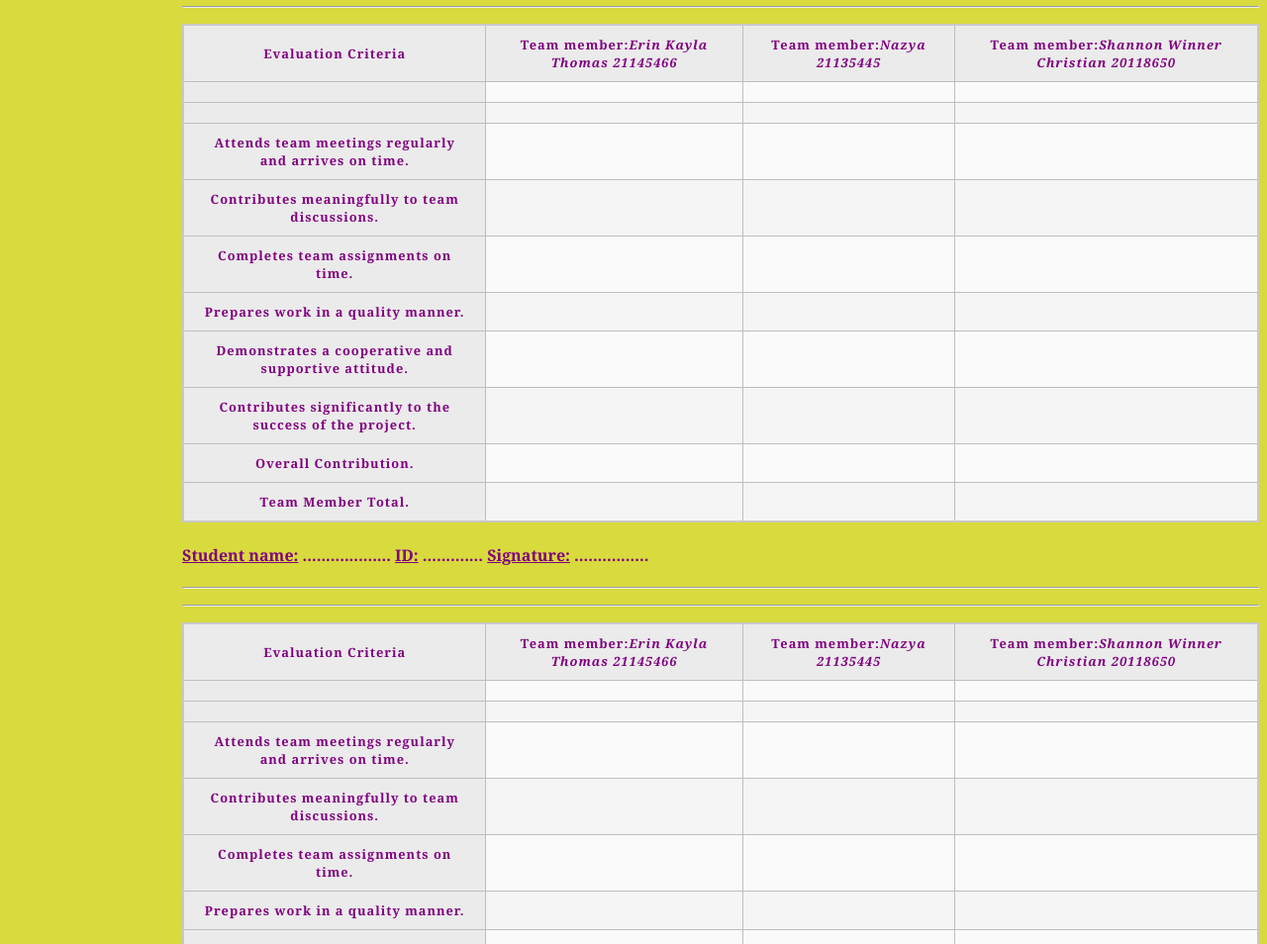
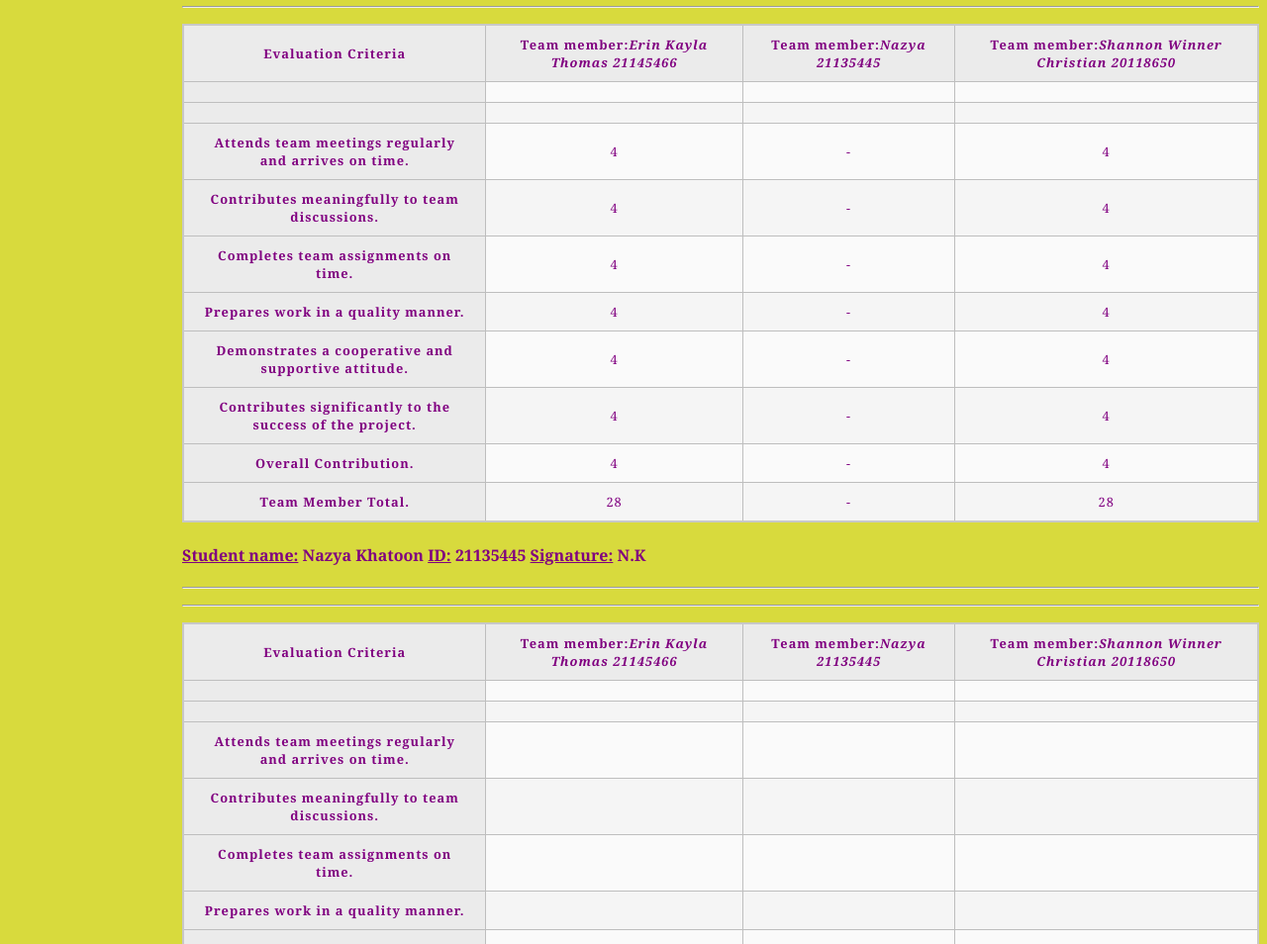
Before and after one commit to Snofolofosoraus/snofolofosoraus.github.io, a plain HTML site: page misc/evaluation.html in a window 1280 px wide. Shown: the part 460-1414 px from the top of the page at 99% size. Drawn offline with Linux system fonts and the light colour scheme.

Commit message:
Update evaluation.html

```diff
--- a/misc/evaluation.html
+++ b/misc/evaluation.html
@@ -13,7 +13,7 @@
     </ul>
 
     <h1>Peer Evaluation Form for Team Work [Private Page]</h1><br>
-    <p>Team name ____________________________________________________</p>
+    <p>Team name 1303</p>
 
     <h4>Due Date:  With Final Individual Component Submission </h4><p><em>(Student to upload this evaluation to Canvas)</em></p>
 
@@ -62,60 +62,60 @@
     </tr>
     <p align="left"</p>
     <th scope="row">Attends team meetings regularly and arrives on time.</th>
-    <td></td>
-    <td></td>
-    <td></td>
+    <td>4</td>
+    <td>-</td>
+    <td>4</td>
 
     </tr>
     <p align="left"</p>
     <th scope="row">Contributes meaningfully to team discussions.</th>
-    <td></td>
-    <td></td>
-    <td></td>
+    <td>4</td>
+    <td>-</td>
+    <td>4</td>
 
     </tr>
     <th scope="row">Completes team assignments on time.</th>
-    <td></td>
-    <td></td>
-    <td></td>
+    <td>4</td>
+    <td>-</td>
+    <td>4</td>
 
     </tr>
     <th scope="row">Prepares work in a quality manner.</th>
-    <td></td>
-    <td></td>
-    <td></td>
+    <td>4</td>
+    <td>-</td>
+    <td>4</td>
 
     </tr>
     <th scope="row">Demonstrates a cooperative and supportive attitude.</th>
-    <td></td>
-    <td></td>
-    <td></td>
+    <td>4</td>
+    <td>-</td>
+    <td>4</td>
 
     </tr>
     <th scope="row">Contributes significantly to the success of the project.</th>
-    <td></td>
-    <td></td>
-    <td></td>
+    <td>4</td>
+    <td>-</td>
+    <td>4</td>
 
     </tr>
     <th scope="row">Overall Contribution.</th>
-    <td></td>
-    <td></td>
-    <td></td>
+    <td>4</td>
+    <td>-</td>
+    <td>4</td>
 
     </tr>
 
     </tr>
     <th scope="row">Team Member Total.</th>
 
-    <td></td>
-    <td></td>
-    <td></td>
+    <td>28</td>
+    <td>-</td>
+    <td>28</td>
 
     </tr>
     </table>
 
-    <p><h4><b><u>Student name:</u></b> ................... <b><u>ID:</u></b> ............. <b><u>Signature:</u></b> ................</p></h4>
+    <p><h4><b><u>Student name:</u></b> Nazya Khatoon <b><u>ID:</u></b> 21135445 <b><u>Signature:</u></b> N.K </p></h4>
     <hr />
 
     <table>
```
